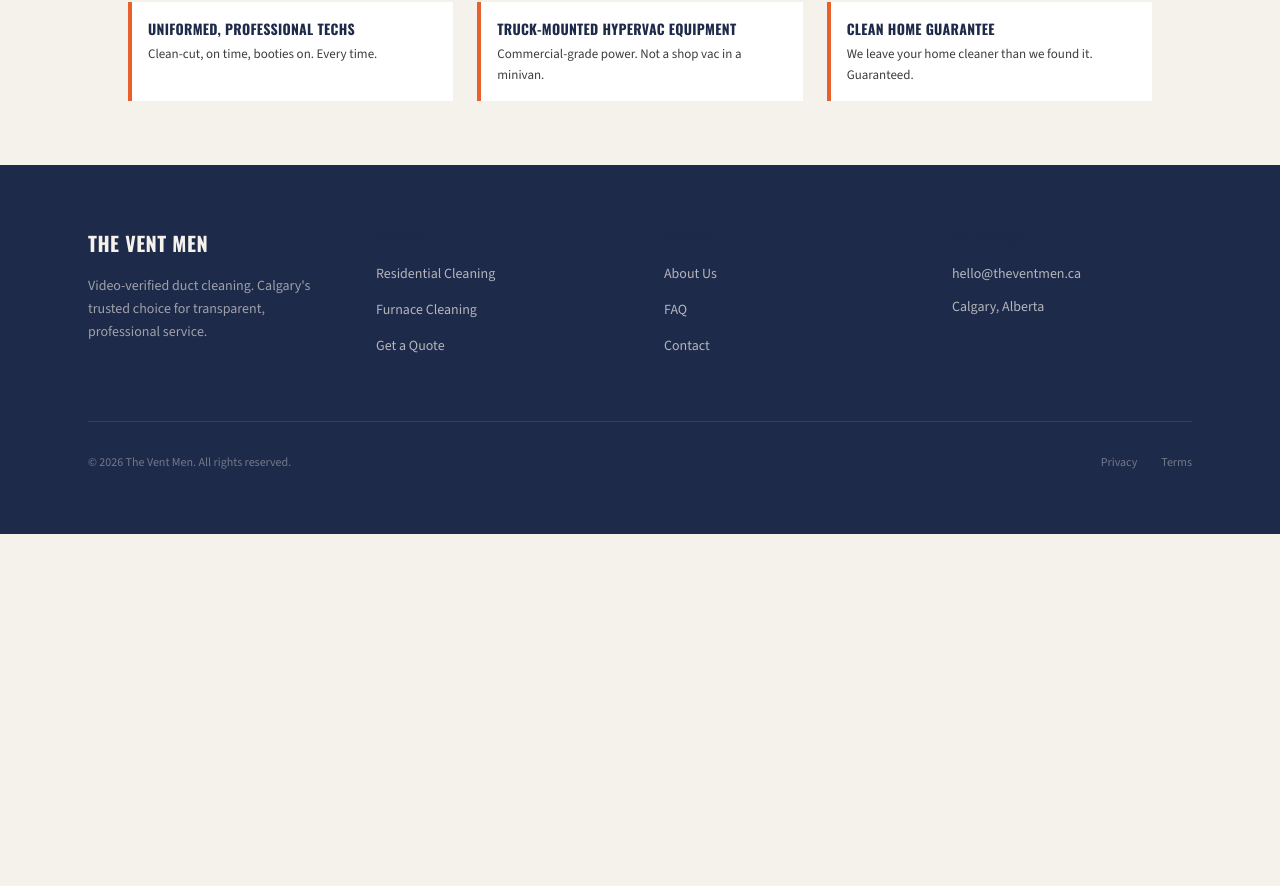
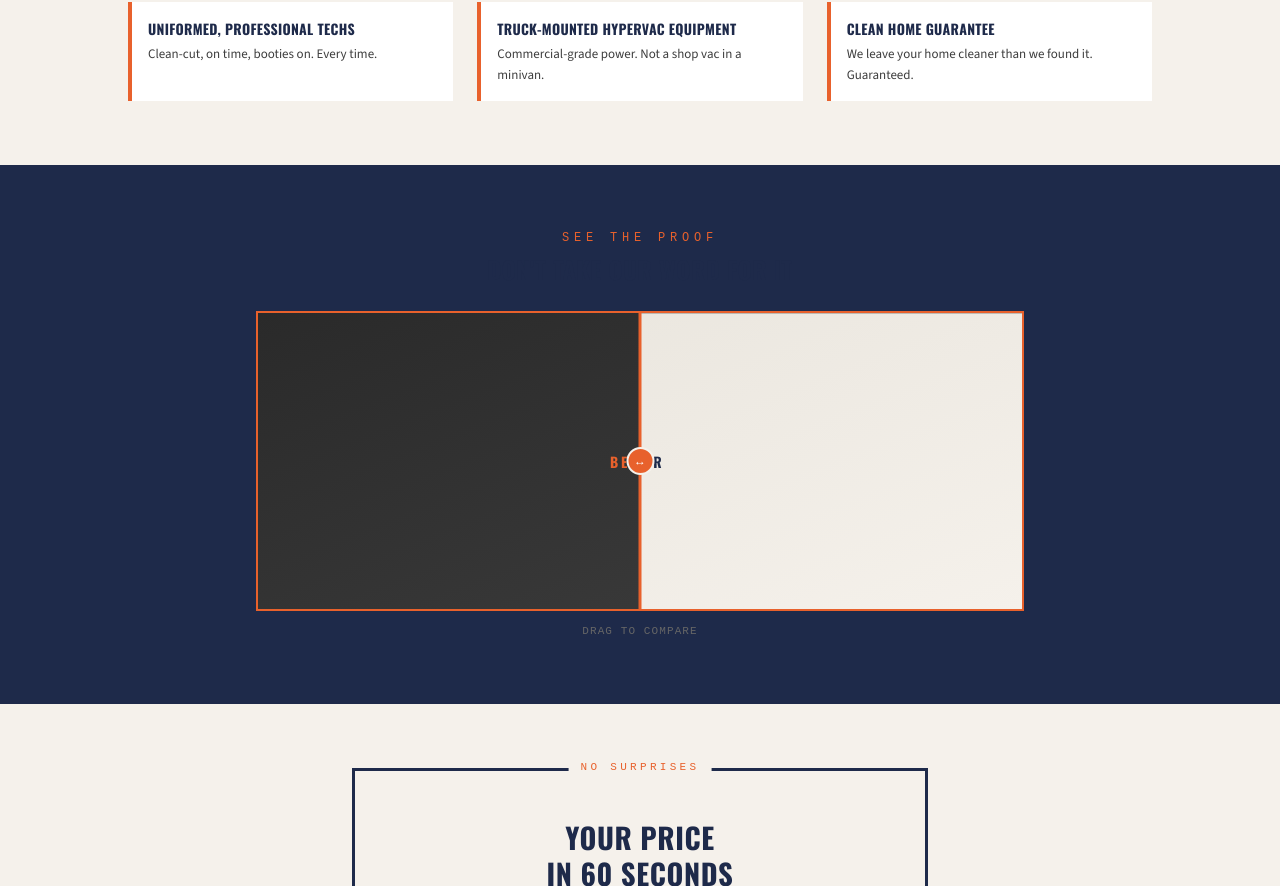
Before and after one commit to charliepwr1/Ventmen-website, a Next.js app: page /v2 in a window 1280 px wide. Shown: the part 1914-2800 px from the top of the page. Before the commit the page ends 2448 px from the top, so only its background shows below. Built offline with nearby package versions, Linux system fonts and the light colour scheme.

Commit message:
feat(v2): add quote CTA and wire slider + CTA into page

```diff
--- a/src/app/v2/page.tsx
+++ b/src/app/v2/page.tsx
@@ -4,6 +4,8 @@ import { HeroSetup } from "@/components/v2/HeroSetup";
 import { HeroPunchline } from "@/components/v2/HeroPunchline";
 import { CredentialBar } from "@/components/v2/CredentialBar";
 import { DifferentiatorCards } from "@/components/v2/DifferentiatorCards";
+import { BeforeAfterSlider } from "@/components/v2/BeforeAfterSlider";
+import { QuoteCTA } from "@/components/v2/QuoteCTA";
 
 export const metadata: Metadata = {
   title: "Home V2 | The Vent Men",
@@ -19,6 +21,8 @@ export default function V2HomePage() {
       <HeroPunchline />
       <CredentialBar />
       <DifferentiatorCards />
+      <BeforeAfterSlider />
+      <QuoteCTA />
     </div>
   );
 }
--- /dev/null
+++ b/src/components/v2/QuoteCTA.tsx
@@ -0,0 +1,60 @@
+// src/components/v2/QuoteCTA.tsx
+"use client";
+
+import Link from "next/link";
+import { useScrollReveal } from "@/hooks/useScrollReveal";
+
+export function QuoteCTA() {
+  const { ref, isVisible } = useScrollReveal<HTMLDivElement>({
+    threshold: 0.3,
+  });
+
+  return (
+    <section className="bg-[var(--cream)] px-5 py-12 md:py-16">
+      <div
+        ref={ref}
+        className={`relative mx-auto max-w-xl border-[3px] border-[var(--navy)] p-8 text-center transition-all duration-600 ease-out md:p-12 ${
+          isVisible ? "translate-y-0 opacity-100" : "translate-y-5 opacity-0"
+        }`}
+      >
+        {/* Overlapping label */}
+        <span
+          className="absolute -top-3 left-1/2 -translate-x-1/2 bg-[var(--cream)] px-3 text-[0.6875rem] uppercase tracking-[0.3em] text-[var(--orange)] whitespace-nowrap"
+          style={{ fontFamily: "'Courier New', Courier, monospace" }}
+        >
+          No Surprises
+        </span>
+
+        <h2
+          className="text-[1.3rem] font-bold uppercase leading-tight tracking-[0.03em] text-[var(--navy)] md:text-[1.8rem]"
+          style={{ fontFamily: "var(--font-oswald)" }}
+        >
+          Your Price
+          <br />
+          in 60 Seconds
+        </h2>
+
+        <p className="mt-3 text-[0.875rem] leading-relaxed text-[var(--charcoal)]">
+          No phone tag. No bait-and-switch.
+          <br />
+          The price you see is the price you pay.
+        </p>
+
+        <Link
+          href="/quote"
+          className="mt-6 inline-block bg-[var(--orange)] px-8 py-4 text-[0.875rem] font-bold uppercase tracking-[0.15em] text-[var(--cream)]"
+          style={{ fontFamily: "var(--font-oswald)" }}
+        >
+          Build My Quote
+        </Link>
+
+        <p
+          className="mt-4 text-[0.6875rem] uppercase tracking-[0.15em] text-[#999]"
+          style={{ fontFamily: "'Courier New', Courier, monospace" }}
+        >
+          Transparent pricing -- always
+        </p>
+      </div>
+    </section>
+  );
+}
```
